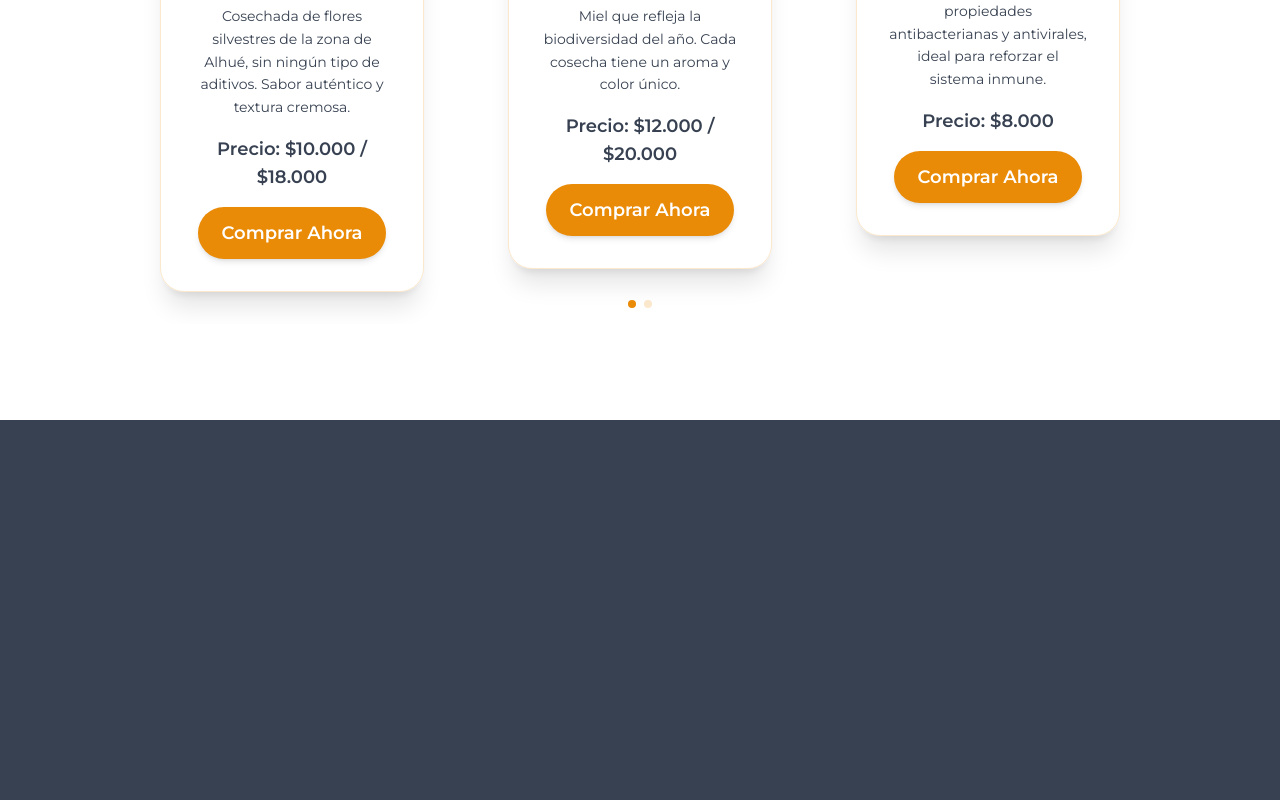
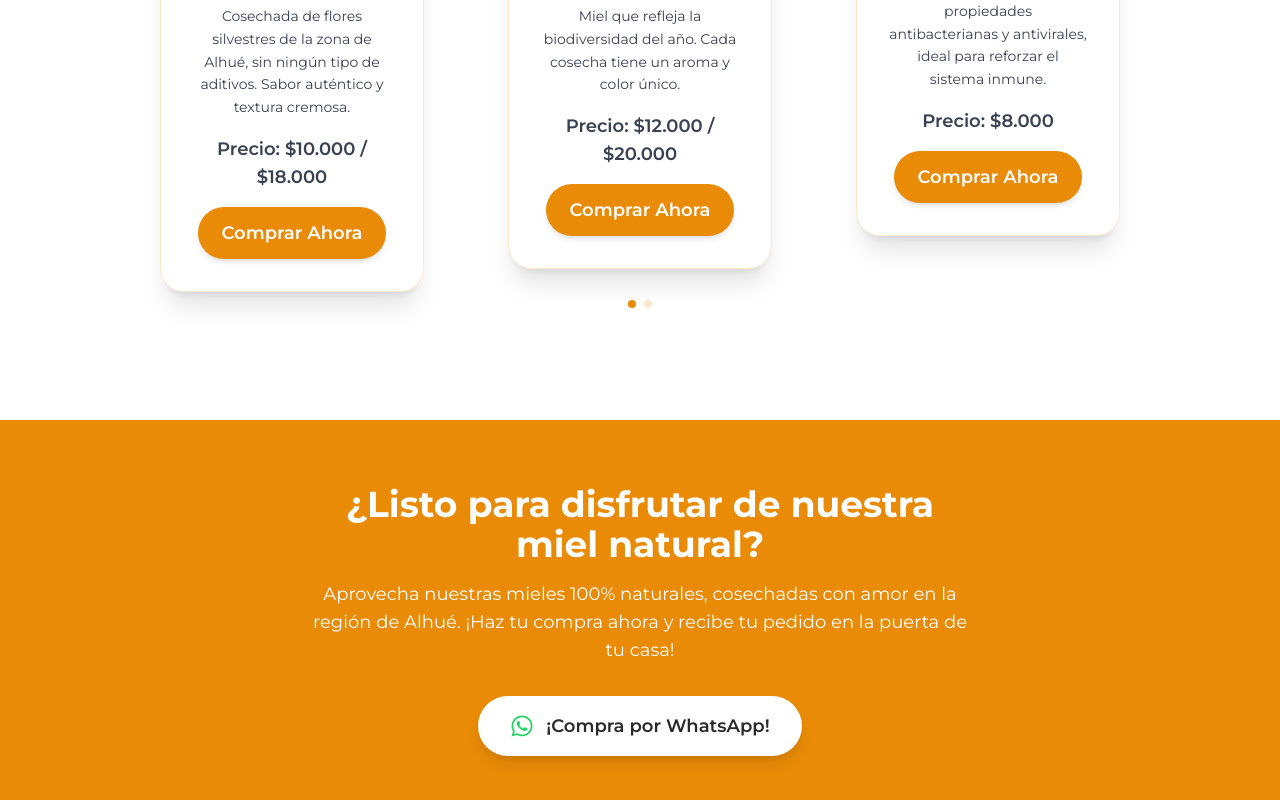
Before and after one commit to Kalugy/apimiel, a React (Vite) app: page / in a window 1280 px wide. Shown: the part 3914-4714 px from the top of the page. Before the commit the page ends 4334 px from the top, so only its background shows below. Built offline with nearby package versions, Linux system fonts and the light colour scheme.

Commit message:
adding cta

```diff
--- a/src/components/Home/CallToActionSection.jsx
+++ b/src/components/Home/CallToActionSection.jsx
@@ -3,19 +3,21 @@ import { FaWhatsapp } from "react-icons/fa";
 
 const CtaSection = () => {
   return (
-    <section className="bg-[#05CCB4] py-16 px-6 lg:px-20 text-white text-center">
+    <section className="bg-[#E98B07] py-16 px-6 lg:px-20 text-white text-center">
       <div className="max-w-2xl mx-auto">
-        <h2 className="text-4xl font-bold mb-4">¿Listo para una experiencia gastronómica única?</h2>
+        <h2 className="text-4xl font-bold mb-4">
+          ¿Listo para disfrutar de nuestra miel natural?
+        </h2>
         <p className="text-lg mb-8">
-          Reserva tu cupo ahora y vive una explosión de sabores con identidad local.
+          Aprovecha nuestras mieles 100% naturales, cosechadas con amor en la región de Alhué. ¡Haz tu compra ahora y recibe tu pedido en la puerta de tu casa!
         </p>
         <a
-          href="https://wa.link/w281f3"
+          href="https://web.whatsapp.com/" // Replace with your specific WhatsApp link
           target="_blank"
           rel="noopener noreferrer"
           className="inline-flex items-center gap-3 px-8 py-4 rounded-full bg-white text-[#2B2829] font-semibold text-lg shadow-lg hover:bg-gray-200 transition"
         >
-          <FaWhatsapp className="text-2xl text-[#25D366]" href="https://wa.link/q8rlm1" /> ¡Reserva por WhatsApp!
+          <FaWhatsapp className="text-2xl text-[#25D366]" /> ¡Compra por WhatsApp!
         </a>
       </div>
     </section>
--- a/src/pages/HomeScreen.jsx
+++ b/src/pages/HomeScreen.jsx
@@ -21,12 +21,13 @@ function HomeScreen() {
         <History />
         <Description />
         <ProductSection />
+
+        <CallToActionSection />
         {/*<Contact />*/}
 
         {/*<ProductSection />
         <Services />
         <PlatesCarousel />
-        <CallToActionSection />
         */}
       </div>
   )
```
